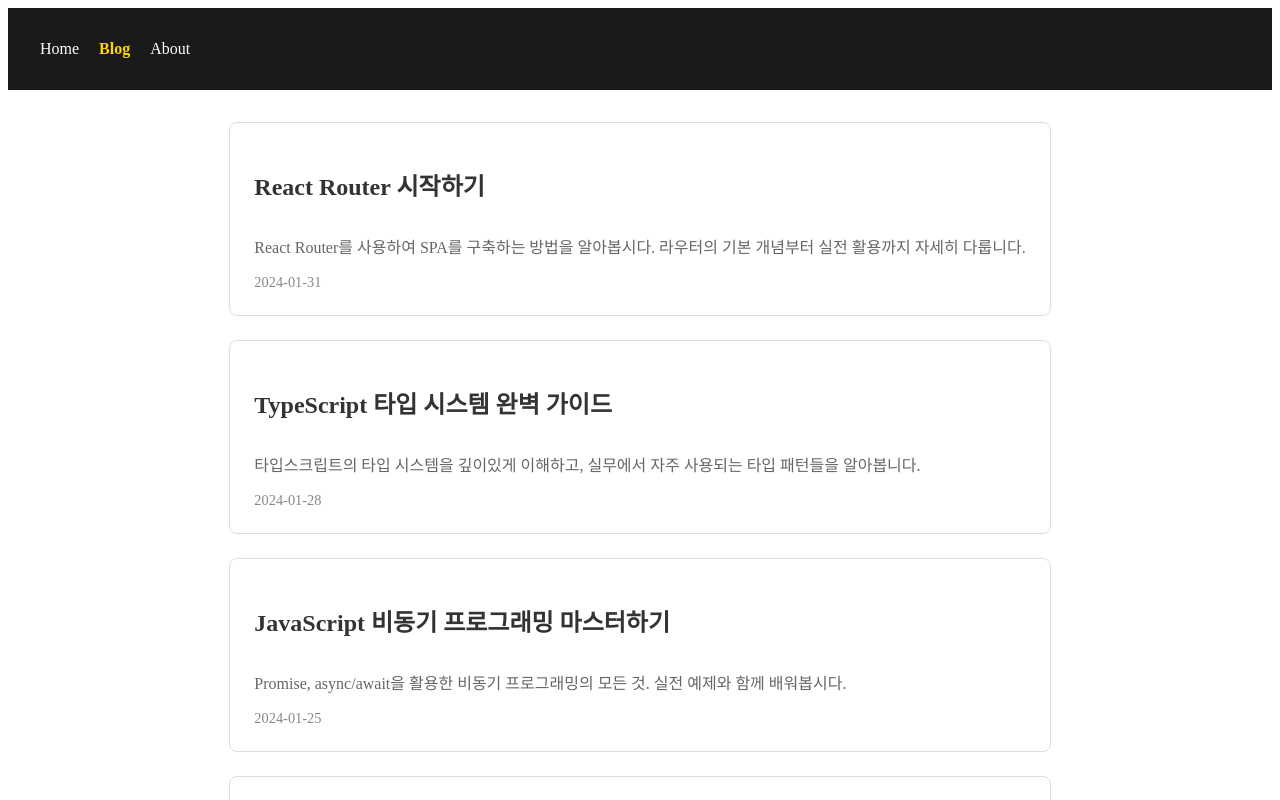
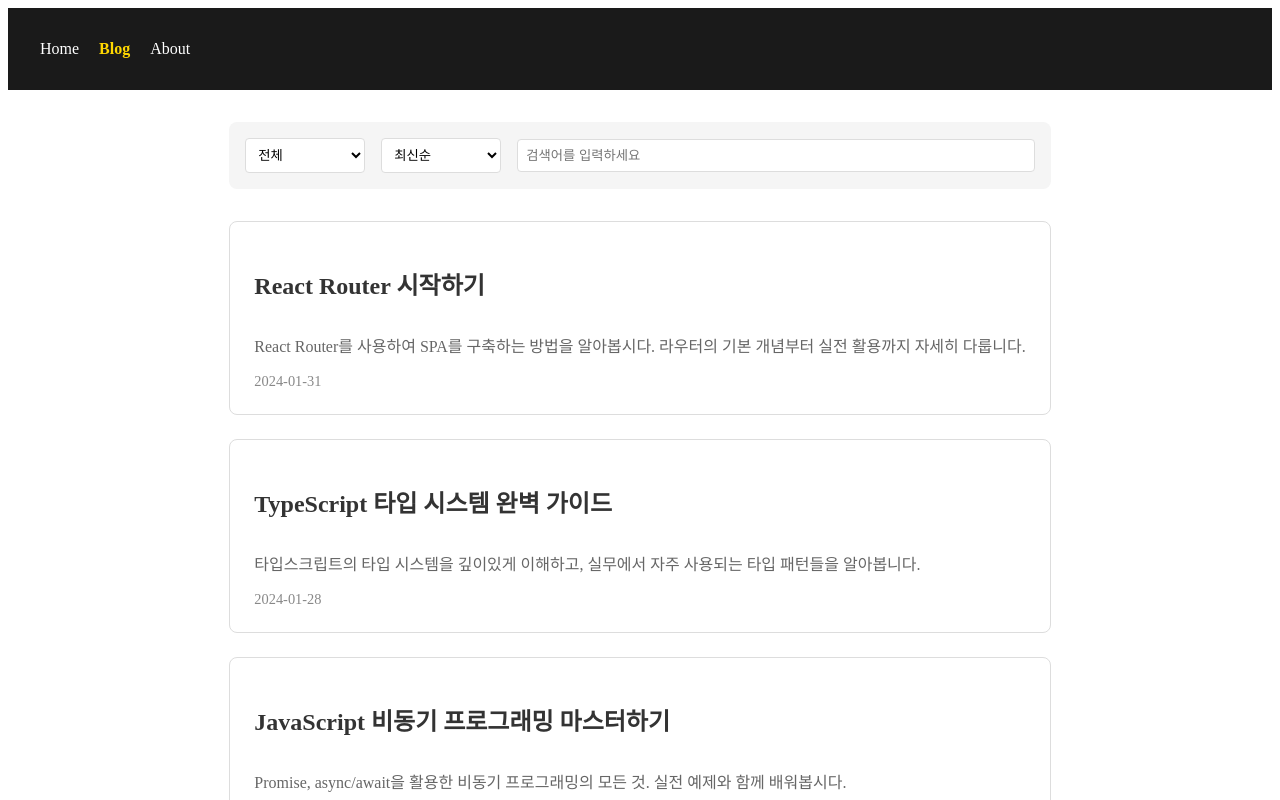
Before and after one commit to EunHyeokLee123/react-router-0411, a React (Vite) app: page /blog in a window 1280 px wide. Shown: the top 800 px of the page. Built offline with nearby package versions, Linux system fonts and the light colour scheme.

Commit message:
쿼리스트링을 생성하기

```diff
--- /dev/null
+++ b/src/components/BlogFilter.jsx
@@ -0,0 +1,43 @@
+import styles from './BlogFilter.module.scss';
+
+import { categories } from '../assets/dummy-data';
+import { useSearchParams } from 'react-router-dom';
+
+const BlogFilter = () => {
+  // setSearchParams -> 쿼리스트링을 만들어 주는 함수
+  const [searchParams, setSearchParams] = useSearchParams();
+
+  const handleCategoryChange = (e) => {
+    // 매개값으로 콜백함수를 받음
+    // 콜백함수의 매개변수로는 기존의 쿼리스트링이 온다.
+    // set함수를 이용해서 원하는 쿼리스트링을 추가
+    // 추가했다면, 리턴함 -> 반영됨.
+    setSearchParams((prev) => {
+      prev.set('category', e.target.value);
+      return prev;
+    });
+  };
+
+  return (
+    <div className={styles.filter}>
+      <select onChange={handleCategoryChange}>
+        {categories.map(({ id, name }) => {
+          return (
+            <option key={id} value={id}>
+              {name}
+            </option>
+          );
+        })}
+      </select>
+
+      <select>
+        <option value='latest'>최신순</option>
+        <option value='oldest'>오래된순</option>
+      </select>
+
+      <input type='text' placeholder='검색어를 입력하세요' />
+    </div>
+  );
+};
+
+export default BlogFilter;
--- /dev/null
+++ b/src/components/BlogFilter.module.scss
@@ -0,0 +1,37 @@
+.filter {
+  margin-bottom: 2rem;
+  padding: 1rem;
+  background-color: #f5f5f5;
+  border-radius: 8px;
+  display: flex;
+  gap: 1rem;
+  align-items: center;
+  flex-wrap: wrap;
+
+  select {
+    width: 120px; // 너비 고정
+    min-width: 120px; // 최소 너비 설정
+    padding: 0.5rem;
+    border: 1px solid #ddd;
+    border-radius: 4px;
+    background-color: white;
+
+    &:focus {
+      outline: none;
+      border-color: #0066cc;
+    }
+  }
+
+  input {
+    padding: 0.5rem;
+    border: 1px solid #ddd;
+    border-radius: 4px;
+    flex: 1;
+    min-width: 200px;
+
+    &:focus {
+      outline: none;
+      border-color: #0066cc;
+    }
+  }
+}
--- a/src/pages/BlogPage.jsx
+++ b/src/pages/BlogPage.jsx
@@ -2,6 +2,7 @@ import PostCard from '../components/PostCard';
 import styles from './BlogPage.module.scss';
 import { posts } from '../assets/dummy-data';
 import { useSearchParams } from 'react-router-dom';
+import BlogFilter from '../components/BlogFilter';
 
 const BlogPage = () => {
   // ?뒤에 값(쿼리스트링) 읽는법
@@ -19,6 +20,7 @@ const BlogPage = () => {
 
   return (
     <div className={styles.blog}>
+      <BlogFilter />
       <div className={styles.grid}>
         {posts
           .filter((post) => category === 'all' || post.category === category)
```
